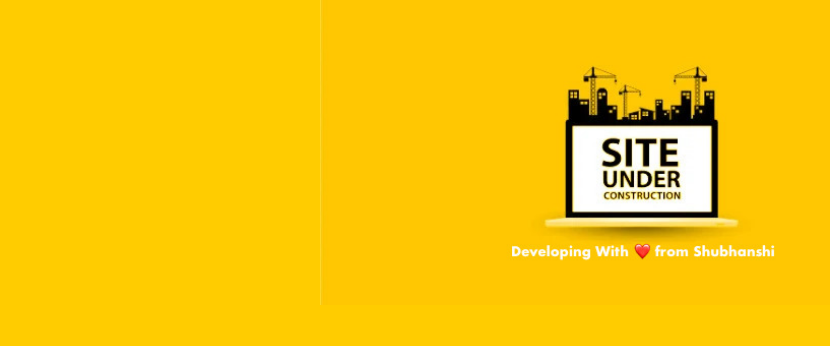
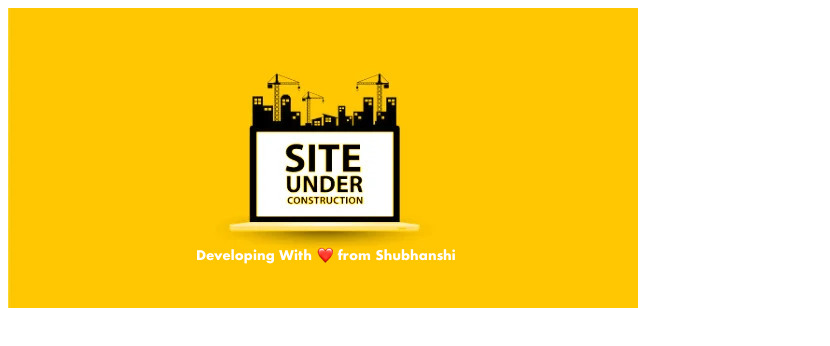
Before and after one commit to wealththerapist/wealththerapist.github.io, a plain HTML site: page index.html in a window 1280 px wide. Shown: the whole page, without its empty margins (0-830 px from the left). Drawn offline with Linux system fonts and the light colour scheme.

Commit message:
Update index.html

```diff
--- a/index.html
+++ b/index.html
@@ -1,36 +1,12 @@
-
-
-<!DOCTYPE html>
-<html>
-
-<head>
-
-  <style>
-    body {
-        height: 100%;
-        margin: 0;
-        padding: 50%;
-        background-color: #FFCC00;
-    }
-  </style>
-</head>
-
-<body>
- <style>
-img {
-  display: block;
-  margin-left: auto;
-  margin-right: auto;
+<div class="verticalhorizontal">
+    <img src="final.jpg" alt="centered image" />
+</div>
+<style>
+.verticalhorizontal {
+    display: table-cell;
+    height: 300px;
+    text-align: center;
+    width: 300px;
+    vertical-align: middle;
 }
-
-    body {
-        height: 100%;
-        margin: 0;
-        padding: 0;
-        background-color: #FFCC00;
-    }
-  </style>
- <img src="final.jpg" alt="Italian Trulli" class="center" style="width:50%">
-</body>
-
-</html>
+</style>
```
